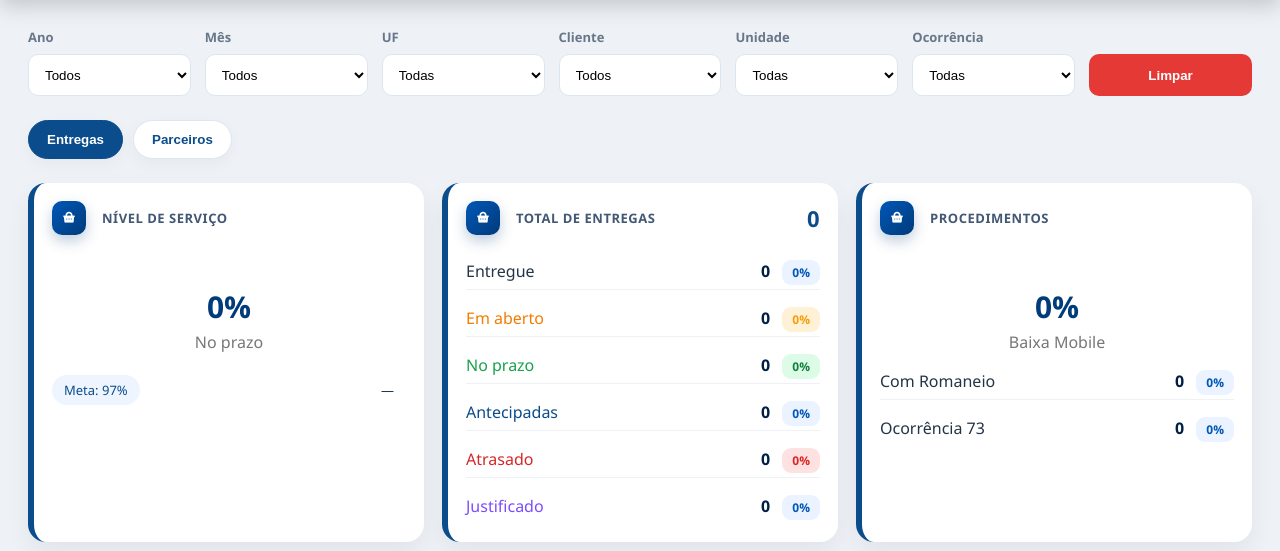
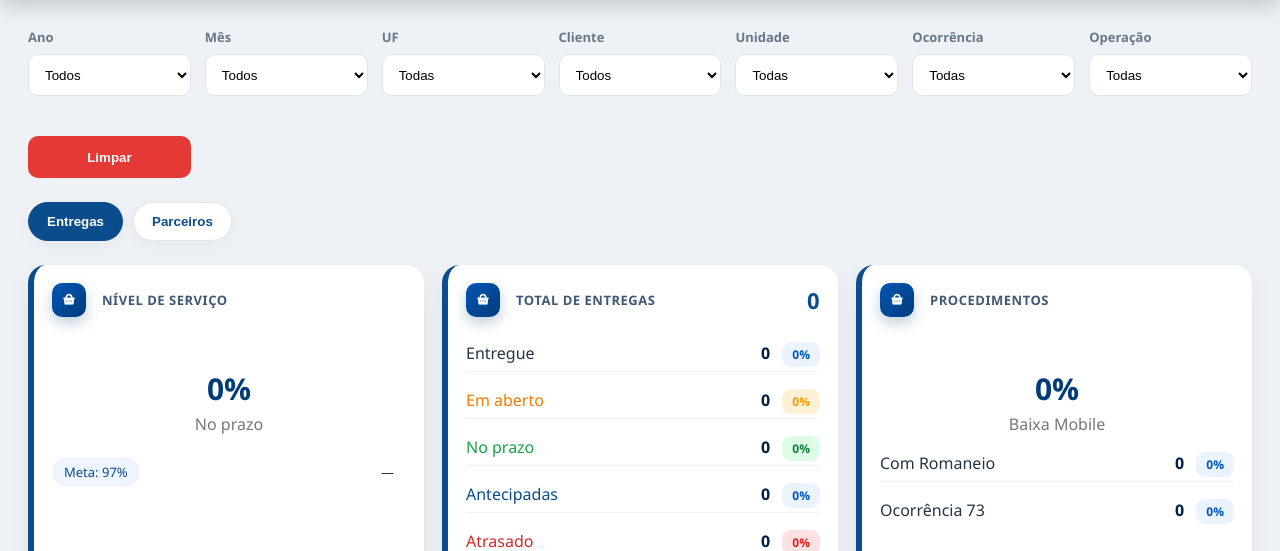
Before and after one commit to Souza041/ssw_tool, a FastAPI app: page /metricas in a window 1280 px wide. Shown: the part 107-658 px from the top of the page. Run offline with FastAPI, Linux system fonts and the light colour scheme; tables that the repository leaves empty or names only in its code hold one stand-in row (values such as "Sample post"); some libraries are stand-ins or nearby versions.

Commit message:
Ajustes de filtro e adição de melhorias

```diff
--- a/modules/metricas/static/dashboard.js
+++ b/modules/metricas/static/dashboard.js
@@ -109,7 +109,7 @@
 }
 
 function bindFilters() {
-  ["fAno", "fMes", "fUf", "fCliente", "fUnidade", "fOcorrencia"].forEach(id => {
+  ["fAno", "fMes", "fUf", "fCliente", "fUnidade", "fOcorrencia", "fOperacao"].forEach(id => {
     const el = $(id);
     if (el) el.addEventListener("change", applyFilters);
   });
@@ -117,7 +117,7 @@
   const clear = $("clearFiltersBtn");
   if (clear) {
     clear.addEventListener("click", () => {
-      ["fAno", "fMes", "fUf", "fCliente", "fUnidade", "fOcorrencia"].forEach(id => {
+      ["fAno", "fMes", "fUf", "fCliente", "fUnidade", "fOcorrencia", "fOperacao"].forEach(id => {
         if ($(id)) $(id).value = "";
       });
       applyFilters();
@@ -137,6 +137,7 @@
   optionize("fCliente", unique("cliente"), "Todos");
   optionize("fUnidade", unique("unidadeReceptora"), "Todas");
   optionize("fOcorrencia", unique("ocorrencia"), "Todas");
+  optionize("fOperacao", unique("operacao"), "Todas");
 }
 
 function applyFilters() {
@@ -146,6 +147,7 @@
   const cliente = $("fCliente")?.value || "";
   const unidade = $("fUnidade")?.value || "";
   const ocorrencia = $("fOcorrencia")?.value || "";
+  const operacao = $("fOperacao")?.value || "";
 
   DATA = RAW.filter(x => {
     if (ano && x._ano !== ano) return false;
@@ -154,6 +156,7 @@
     if (cliente && x.cliente !== cliente) return false;
     if (unidade && x.unidadeReceptora !== unidade) return false;
     if (ocorrencia && x.ocorrencia !== ocorrencia) return false;
+    if (operacao && x.operacao !== operacao) return false;
     return true;
   });
 
--- a/modules/metricas/templates/dashboard_metricas_v34_base.html
+++ b/modules/metricas/templates/dashboard_metricas_v34_base.html
@@ -62,6 +62,11 @@
       <div class="filter-group">
         <label>Ocorrência</label>
         <select id="fOcorrencia"><option value="">Todas</option></select>
+      </div>
+
+      <div class="filter-group">
+        <label for="fOperacao">Operação</label>
+        <select id="fOperacao"><option value="">Todas</option></select>
       </div>
 
       <div class="filter-group clear">
```
